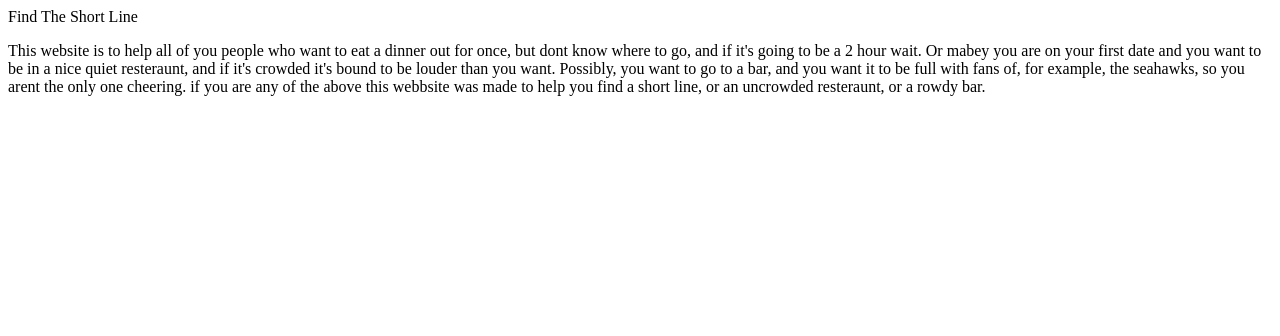
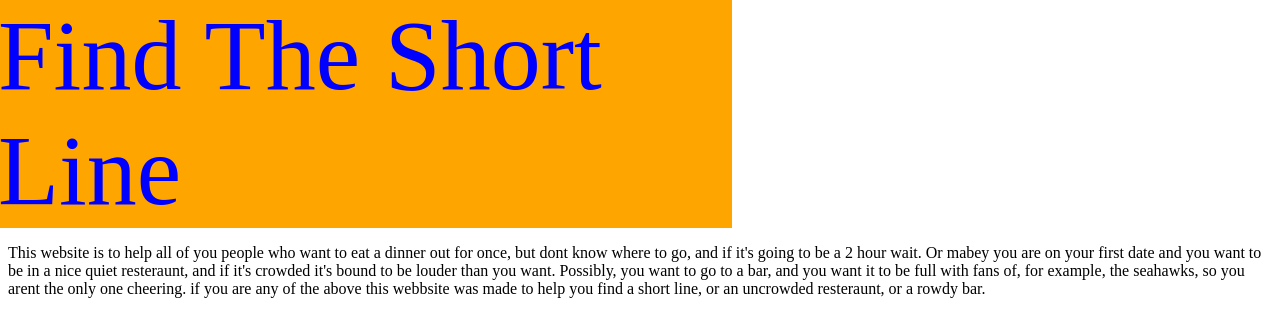
Before and after one commit to lucl310/is-it-crowded, a plain HTML site: page index.html in a window 1280 px wide. Drawn offline with Linux system fonts and the light colour scheme.

Commit message:
made header work

```diff
--- a/css/styles.css
+++ b/css/styles.css
@@ -1,2 +1,16 @@
-header{background-color: orange};
-#p1 {font-family: arial}; {color: blue};
+body{
+
+}
+
+header{
+	background-color: orange;
+	color: blue;
+	font-size: 100px;
+	margin-top: -10px;
+	margin-left: -10px;
+	margin-right: 540px;
+	}
+#lol {
+
+
+}
--- a/index.html
+++ b/index.html
@@ -2,10 +2,11 @@
 <html>
 <head>
 	<title>Find The Short Line</title>
-<link rel="stylesheet" type="css/styles.css" href="">
+<link rel="stylesheet" type="text/css" href="css/styles.css">
 </head>
 <body>
-<header> <p1> Find The Short Line </p1> </header>
+<div><header>Find The Short Line</header></div>
+
 <p>This website is to help all of you people who want to eat a dinner out for once, but dont know where to go, and if it's going to be a 2 hour wait. Or mabey you are on your first date and you want to be in a nice quiet resteraunt, and if it's crowded it's bound to be louder than you want. Possibly, you want to go to a bar, and you want it to be full with fans of, for example, the seahawks, so you arent the only one cheering. if you are any of the above this webbsite was made to help you find a short line, or an uncrowded resteraunt, or a rowdy bar.</p>
 
 
```
